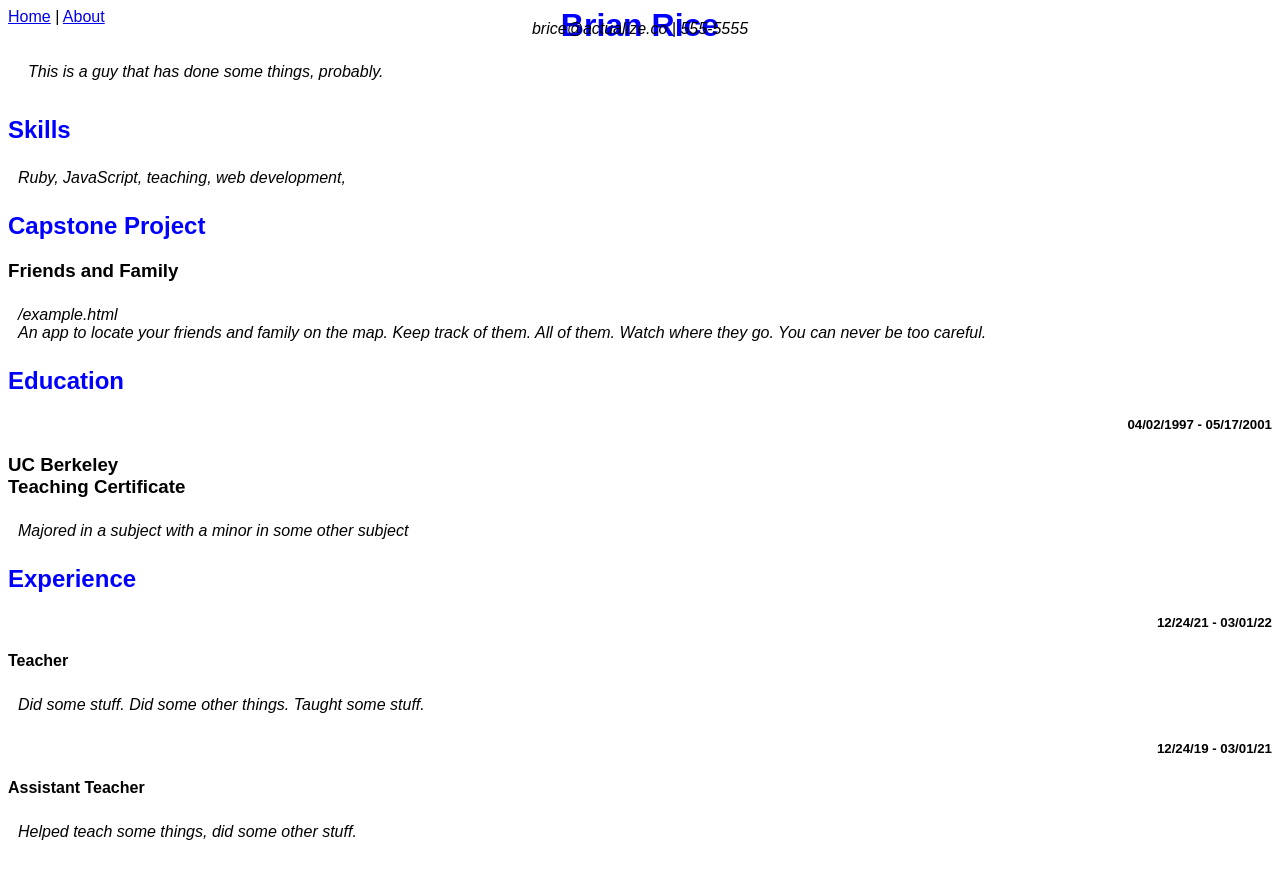
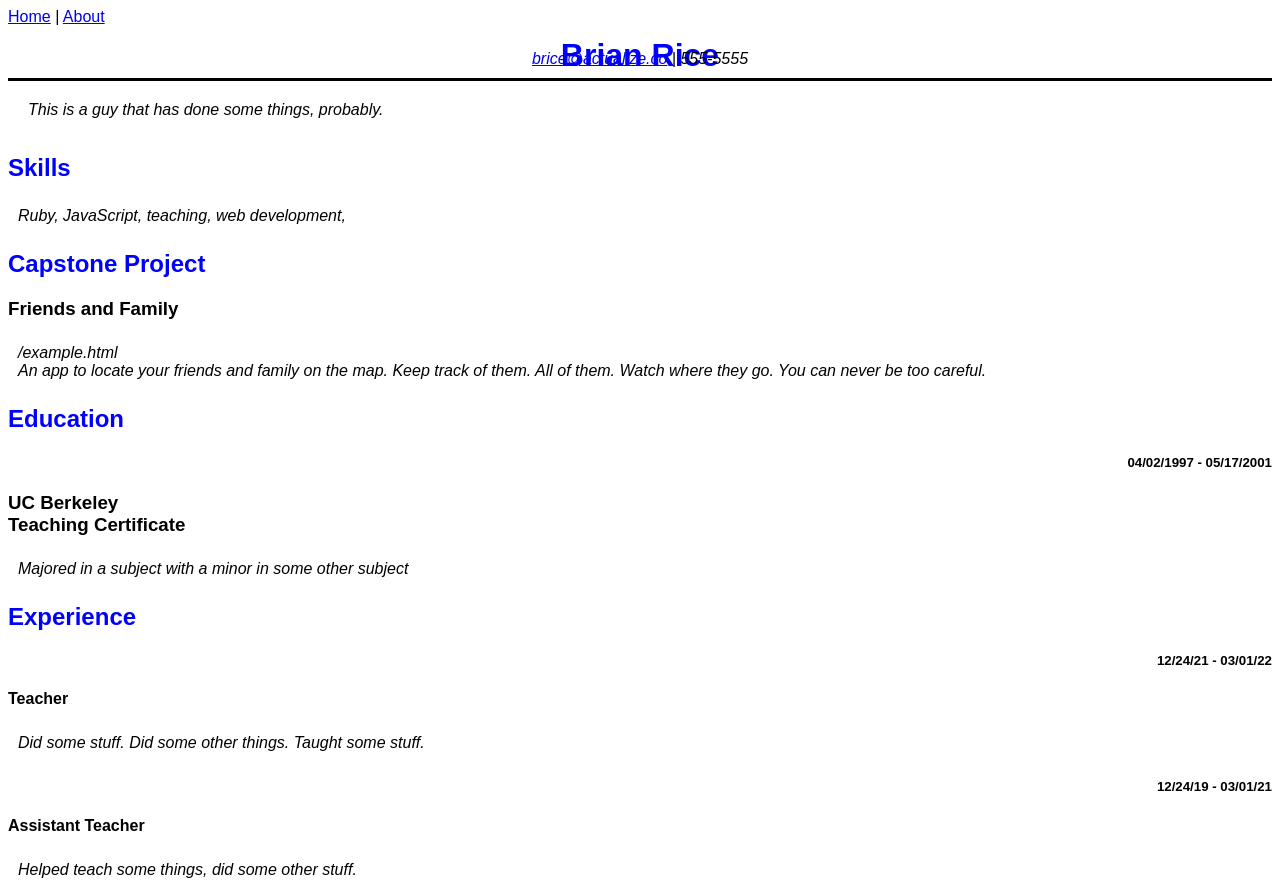
Before and after one commit to Dpeck09/orange-iguanas, a Vue app: page / in a window 1280 px wide. Before the commit the page ends 846 px from the top, so only its background shows below. Built offline with nearby package versions, Linux system fonts and the light colour scheme.

Commit message:
fixing up the styling of the resume

```diff
--- a/src/views/HomeView.vue
+++ b/src/views/HomeView.vue
@@ -76,7 +76,7 @@ export default {
   <div id="data" ref="data">
     <div id="HeadResume">
       <h1>{{ student.first_name }} {{ student.last_name }}</h1>
-      <p class="email">{{ student.email }} | {{ student.phone_number }}</p>
+      <p class="email"><a href="mailto:brice@actualize.co">{{ student.email }} </a> | {{ student.phone_number }}</p>
     </div>
     <p class="bio">{{ student.short_bio }}</p>
     <h2>Skills</h2>
@@ -129,7 +129,8 @@ h2 {
 
 #HeadResume {
   text-align: center;
-  margin-top: -40px;
+  margin-top: -10px;
+  border-bottom: solid;
 }
 
 #button {
```
